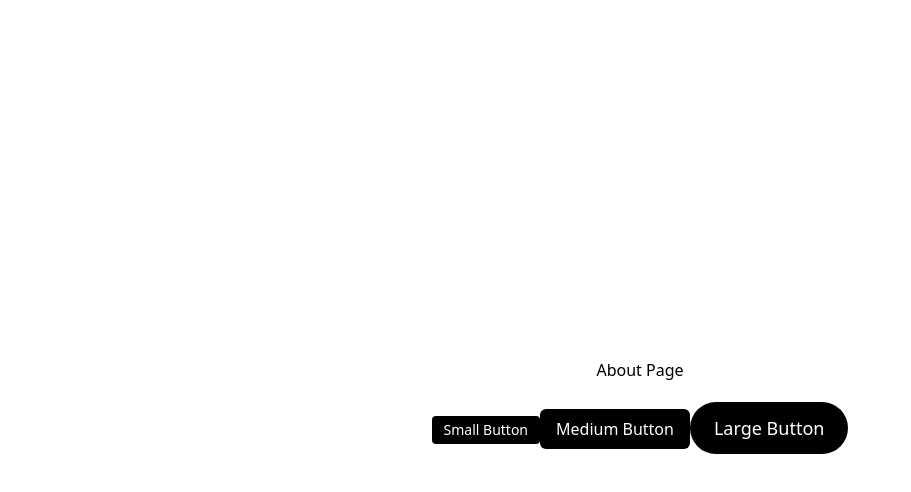
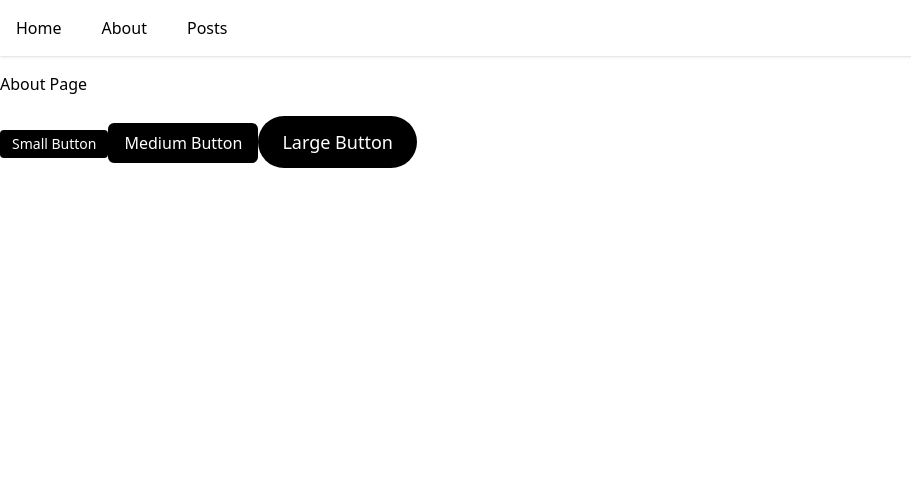
Before and after one commit to OryemaStephen/alx-project-0x02-setup, a Next.js app in the folder alx-project-0x02/: page /about in a window 1280 px wide. Shown: the top 492 px of the page, without its empty margins (0-911 px from the left). Built offline with nearby package versions, Linux system fonts and the light colour scheme.

Commit message:
Added Header and used it

```diff
--- a/alx-project-0x02/components/layout/Header.tsx
+++ b/alx-project-0x02/components/layout/Header.tsx
@@ -5,18 +5,17 @@ const Header: React.FC = () => {
   return (
     <header className="bg-white shadow p-4 flex justify-between items-center">
       <nav>
-        <ul className="flex space-x-4">
-          <li>
+        <div className="flex gap-6 space-x-4">
             <Link href="/home">
               <span className="hover:text-blue-600 cursor-pointer">Home</span>
             </Link>
-          </li>
-          <li>
             <Link href="/about">
               <span className="hover:text-blue-600 cursor-pointer">About</span>
             </Link>
-          </li>
-        </ul>
+             <Link href="/posts">
+              <span className="hover:text-blue-600 cursor-pointer">Posts</span>
+            </Link>
+        </div>
       </nav>
     </header>
   );
--- a/alx-project-0x02/pages/_document.tsx
+++ b/alx-project-0x02/pages/_document.tsx
@@ -4,7 +4,7 @@ export default function Document() {
   return (
     <Html lang="en">
       <Head />
-      <body className="antialiased p-4">
+      <body className="antialiased">
         <Main />
         <NextScript />
       </body>
--- a/alx-project-0x02/pages/about.tsx
+++ b/alx-project-0x02/pages/about.tsx
@@ -1,10 +1,12 @@
 import Button from "@/components/common/Button";
+import Header from "@/components/layout/Header";
 import React from "react";
 
 const About: React.FC = () => {
   return (
-    <div className="w-full h-screen flex-col flex items-center justify-center">
-      <h1>About Page</h1>
+    <div className="w-full min-h-[80vh]">
+      <Header />
+      <h1 className="my-4">About Page</h1>
       <div className="my-5 gap-4">
         <Button size="small" shape="rounded-sm">
           <span>Small Button</span>
--- a/alx-project-0x02/pages/home.tsx
+++ b/alx-project-0x02/pages/home.tsx
@@ -1,5 +1,6 @@
 import Card from "@/components/common/Card";
 import PostModal from "@/components/common/PostModal";
+import Header from "@/components/layout/Header";
 import { CardProps } from "@/interfaces";
 import React, { useState } from "react";
 
@@ -28,7 +29,8 @@ const Home: React.FC = () => {
 
   return (
     <div className="w-full min-h-[80vh]">
-      <div className="mb-4 flex justify-end gap-5">
+      <Header />
+      <div className="my-4 flex justify-end gap-5">
         <button
           type="button"
           className="bg-black text-white px-4 py-2 rounded-md hover:bg-black/60"
--- /dev/null
+++ b/alx-project-0x02/pages/posts.tsx
@@ -0,0 +1,13 @@
+import Header from "@/components/layout/Header";
+import React from "react";
+
+const Posts: React.FC = () => {
+  return (
+    <div className="w-full min-h-[80vh]">
+      <Header />
+      <h1 className="my-4">Posts Page</h1>
+    </div>
+  );
+};
+
+export default Posts;
```
